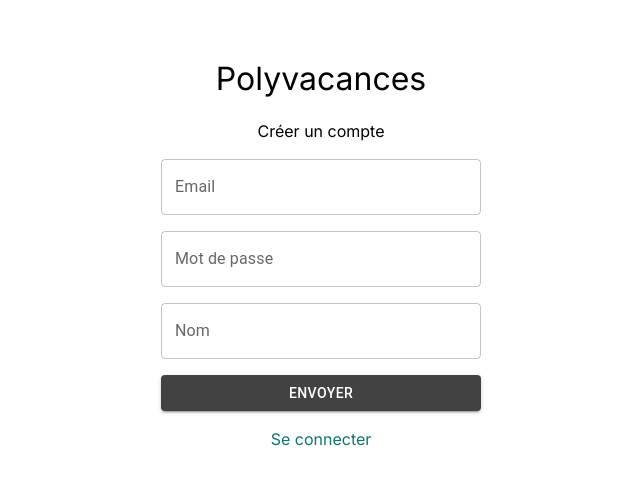
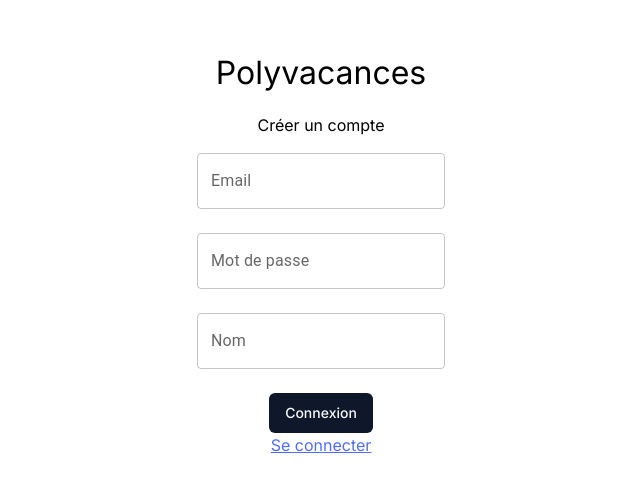
Before and after one commit to Neltab/polyvacances, a Next.js app: page /auth/register in a window 1280 px wide. Shown: the part 147-638 px from the top of the page, without its empty margins (319-959 px from the left). Built offline with nearby package versions, Linux system fonts and the light colour scheme.

Commit message:
feat: url redirection on register and login

```diff
--- a/app/auth/login/LoginForm.tsx
+++ b/app/auth/login/LoginForm.tsx
@@ -2,12 +2,13 @@
 
 import { Credentials, credentialsSchema } from "@/app/api/auth/user/types";
 import { zodResolver } from "@hookform/resolvers/zod";
-import { Button, TextField } from "@mui/material";
+import { TextField } from "@mui/material";
 import { signIn } from "next-auth/react";
 import { Controller, SubmitHandler, useForm } from "react-hook-form";
 import styles from './LoginForm.module.css';
 import Link from "next/link";
 import { useSearchParams } from "next/navigation";
+import { Button } from "@/components/ui/button";
 
 const LoginForm = () => {
   const searchParams = useSearchParams()
@@ -35,9 +36,9 @@ const LoginForm = () => {
         <Controller name="password" control={control} render={({field}) => (
           <TextField type="password" label="Mot de passe" {...field} />
         )}/>
-        <Button variant="contained" type="submit">Connexion</Button>
+        <Button type="submit">Connexion</Button>
       </form>
-      <Link href="/auth/register" className={styles.registerLink}>S&apos;inscrire</Link>
+      <Link href={`/auth/register?callbackUrl=${callbackUrl}`} className={styles.registerLink}>S&apos;inscrire</Link>
     </div>
   )
 }
--- /dev/null
+++ b/app/auth/register/RegisterForm.tsx
@@ -0,0 +1,55 @@
+"use client"
+
+import { NewUser, userSchema } from "@/app/api/auth/user/types";
+import { zodResolver } from "@hookform/resolvers/zod";
+import { TextField } from "@mui/material";
+import { signIn } from "next-auth/react";
+import { Controller, SubmitHandler, useForm } from "react-hook-form";
+import Link from "next/link";
+import { useSearchParams } from "next/navigation";
+import { Button } from "@/components/ui/button";
+import { useCreateUser } from "@/app/api/auth/user/Providers/client";
+import { useQueryClient } from "@tanstack/react-query";
+
+export default function RegisterForm() {
+  const searchParams = useSearchParams()
+  const callbackUrl = searchParams.get("callbackUrl");
+  const queryClient = useQueryClient()
+
+  const userMutation = useCreateUser(queryClient)
+
+  const { control, handleSubmit } = useForm<NewUser>({
+    resolver: zodResolver(userSchema)
+  });
+
+  const onSubmit: SubmitHandler<NewUser> = (credentials) => {
+    userMutation.mutate(credentials, {
+      onSuccess: () => {
+        signIn("credentials", {
+          email: credentials.email,
+          password: credentials.password,
+          callbackUrl: callbackUrl || undefined,
+        });
+      }
+    })
+  }
+
+
+  return (
+    <>
+      <form onSubmit={handleSubmit(onSubmit)} className={"flex flex-col gap-6 items-center"}>
+        <Controller name="email" control={control} render={({field}) => (
+          <TextField type="text" label="Email" {...field} />
+        )}/>
+        <Controller name="password" control={control} render={({field}) => (
+          <TextField type="password" label="Mot de passe" {...field} />
+        )}/>
+        <Controller name="name" control={control} render={({field}) => (
+          <TextField type="text" label="Nom" {...field} />
+        )}/>
+        <Button type="submit">Connexion</Button>
+      </form>
+      <Link href={`/auth/login?callbackUrl=${callbackUrl}`} className="text-secondary underline">Se connecter</Link>
+    </>
+  )
+}
--- a/app/auth/register/page.tsx
+++ b/app/auth/register/page.tsx
@@ -1,52 +1,15 @@
-'use client'
+import { Suspense } from 'react'
+import styles from './Register.module.css'
+import RegisterForm from "./RegisterForm"
 
-import { useCreateUser } from "@/app/api/auth/user/Providers/client"
-import { Credentials, NewUser, userSchema } from "@/app/api/auth/user/types"
-import { zodResolver } from "@hookform/resolvers/zod"
-import { TextField, Button } from "@mui/material"
-import { useQueryClient } from "@tanstack/react-query"
-import { signIn } from "next-auth/react"
-import { Controller, SubmitHandler, useForm } from "react-hook-form"
-import styles from './Register.module.css'
-import Link from "next/link"
-
-export default function LogIn() {
-  const queryClient = useQueryClient()
-  const userMutation = useCreateUser(queryClient)
-
-  const { control, handleSubmit } = useForm<NewUser>({
-    resolver: zodResolver(userSchema)
-  });
-
-  const onSubmit: SubmitHandler<NewUser> = (credentials) => {
-    userMutation.mutate(credentials, {
-      onSuccess: () => {
-        signIn("credentials", {
-          email: credentials.email,
-          password: credentials.password,
-          redirect: true,
-        });
-      }
-    })
-  }
-
+export default async function LogIn() {
   return (
     <div className={styles.loginContainer}>
       <h1 className={styles.loginTitle}>Polyvacances</h1>
       <h2 className={styles.loginSubtitle}>Créer un compte</h2>
-      <form onSubmit={handleSubmit(onSubmit)} className={styles.loginForm}>
-        <Controller name="email" control={control} render={({field}) => (
-          <TextField type="text" label="Email" {...field} />
-        )}/>
-        <Controller name="password" control={control} render={({field}) => (
-          <TextField type="password" label="Mot de passe" {...field} />
-        )}/>
-        <Controller name="name" control={control} render={({field}) => (
-          <TextField type="text" label="Nom" {...field} />
-        )}/>
-        <Button variant="contained" type="submit">Envoyer</Button>
-      </form>
-      <Link href="/auth/login" className={styles.loginLink}>Se connecter</Link>
+      <Suspense>
+        <RegisterForm />
+      </Suspense>
     </div>
   )
 }
--- a/components/planner/SignInButton.tsx
+++ b/components/planner/SignInButton.tsx
@@ -6,7 +6,6 @@ import { usePathname } from "next/navigation";
 
 export default function SignInButton() {
   const pathname = usePathname();
-  console.log(pathname);
   return (
     <Button onClick={() => signIn(undefined, {callbackUrl: pathname})}>Se connecter</Button>
   );
```
